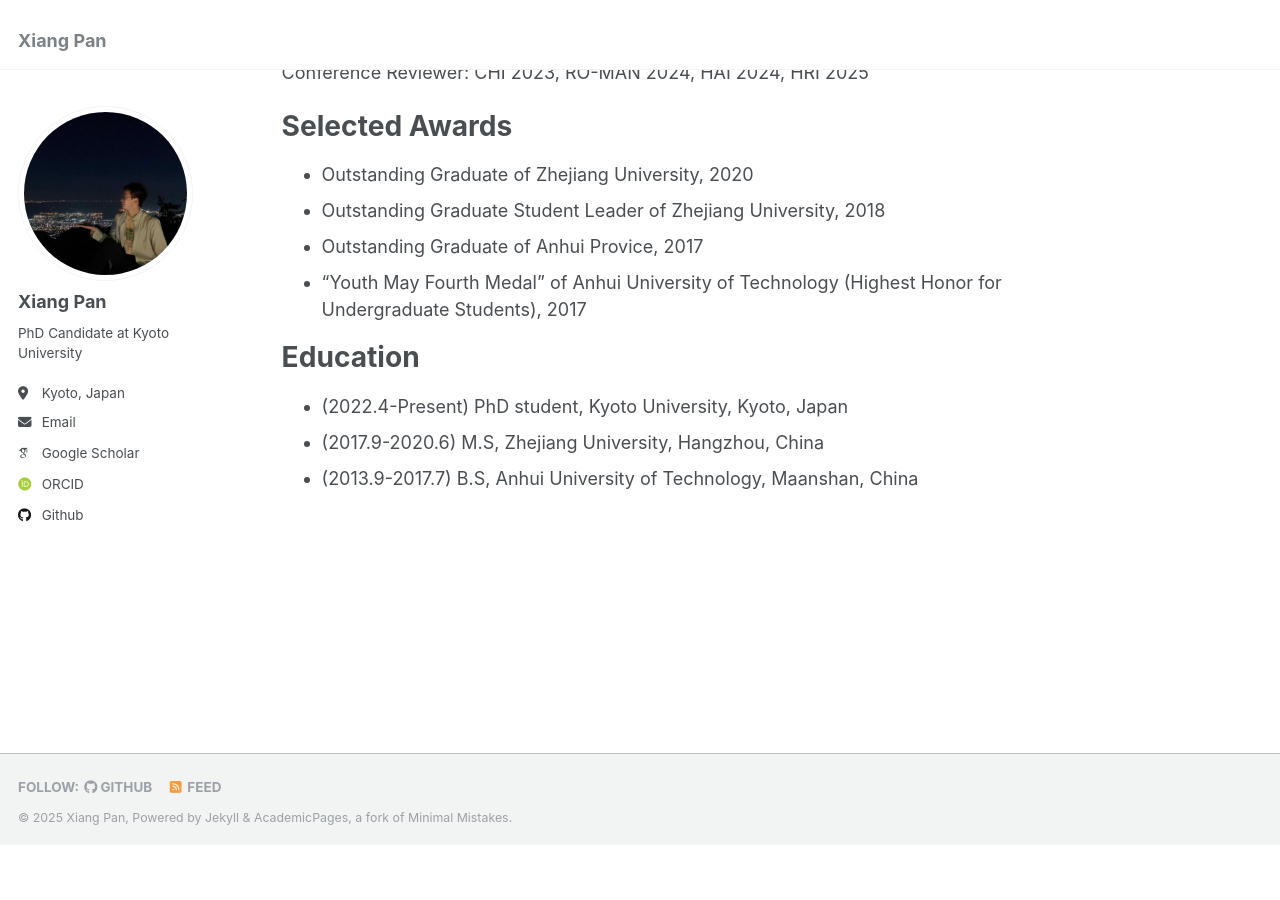
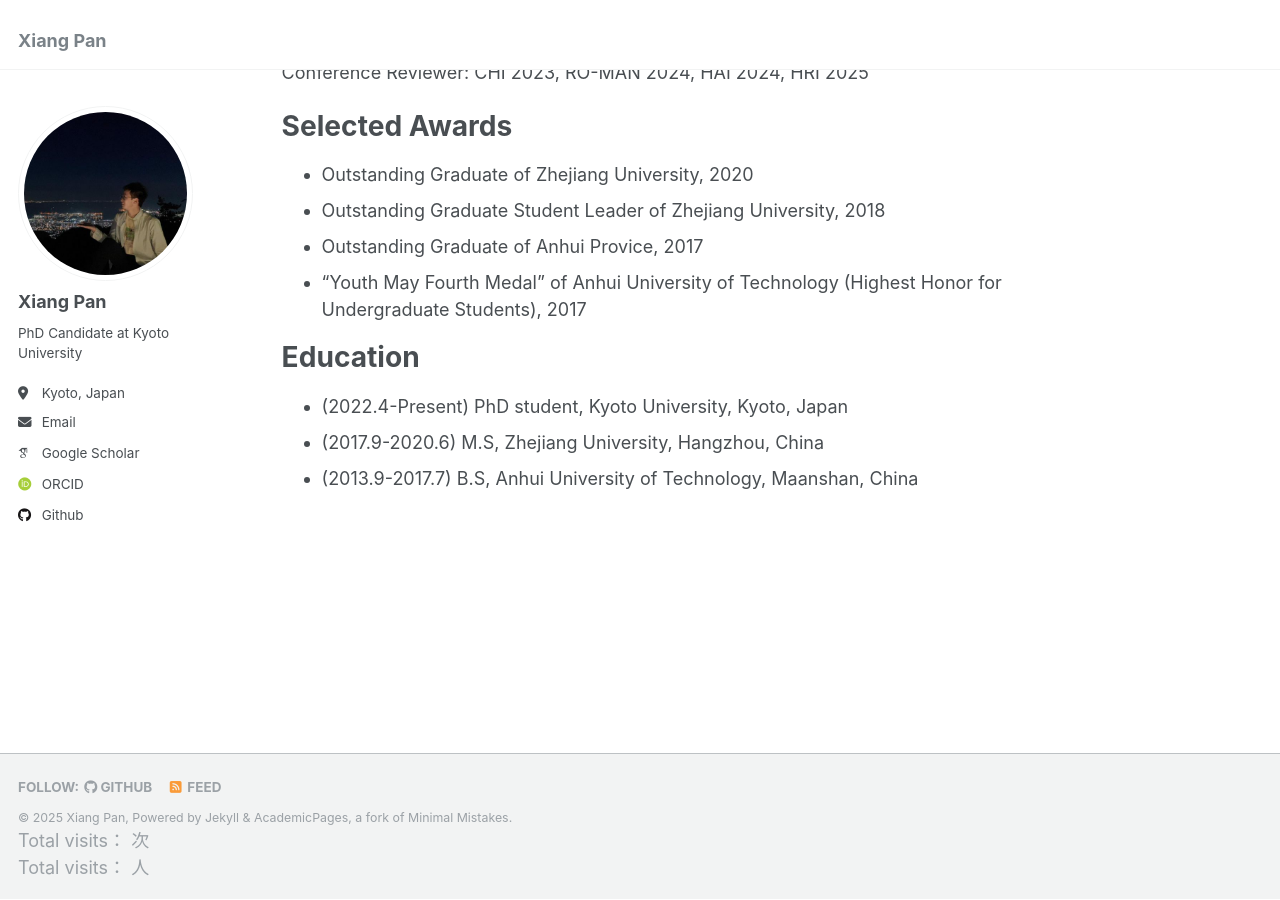
Before and after one commit to pan-xiang/pan-xiang.github.io, a Jekyll site: the page built from _pages/about.md, in a window 1280 px wide and 900 px high, scrolled down 1012 px. Built offline with Jekyll 4.4.1, drawn with Linux system fonts in a browser that asks for light colours; some web fonts are replaced; comment, search, counter and statistics services are not loaded; before the commit the page ends 1858 px from its top, so only the background shows below that.

Commit message:
Update footer.html

```diff
--- a/_includes/footer.html
+++ b/_includes/footer.html
@@ -22,5 +22,13 @@
 <div class="page__footer-copyright">
   &copy; {{ site.time | date: '%Y' }} {{ site.name | default: site.title }}, {{ site.data.ui-text[site.locale].powered_by | default: "Powered by" }} <a href="http://jekyllrb.com" rel="nofollow">Jekyll</a> &amp; <a href="https://github.com/academicpages/academicpages.github.io">AcademicPages</a>, a fork of <a href="https://mademistakes.com/work/minimal-mistakes-jekyll-theme/" rel="nofollow">Minimal Mistakes</a>.<br />
   <!-- Site last updated {{ "now" | date: '%Y-%m-%d' %}} -->
+</div>
 
+<!-- Busuanzi 访问统计 -->
+<script async src="//busuanzi.ibruce.info/busuanzi/2.3/busuanzi.pure.mini.js"></script>
+<div>
+  Total visits：<span id="busuanzi_value_site_pv"></span> 次
 </div>
+<div>
+  Total visits：<span id="busuanzi_value_site_uv"></span> 人
+</div>
```
